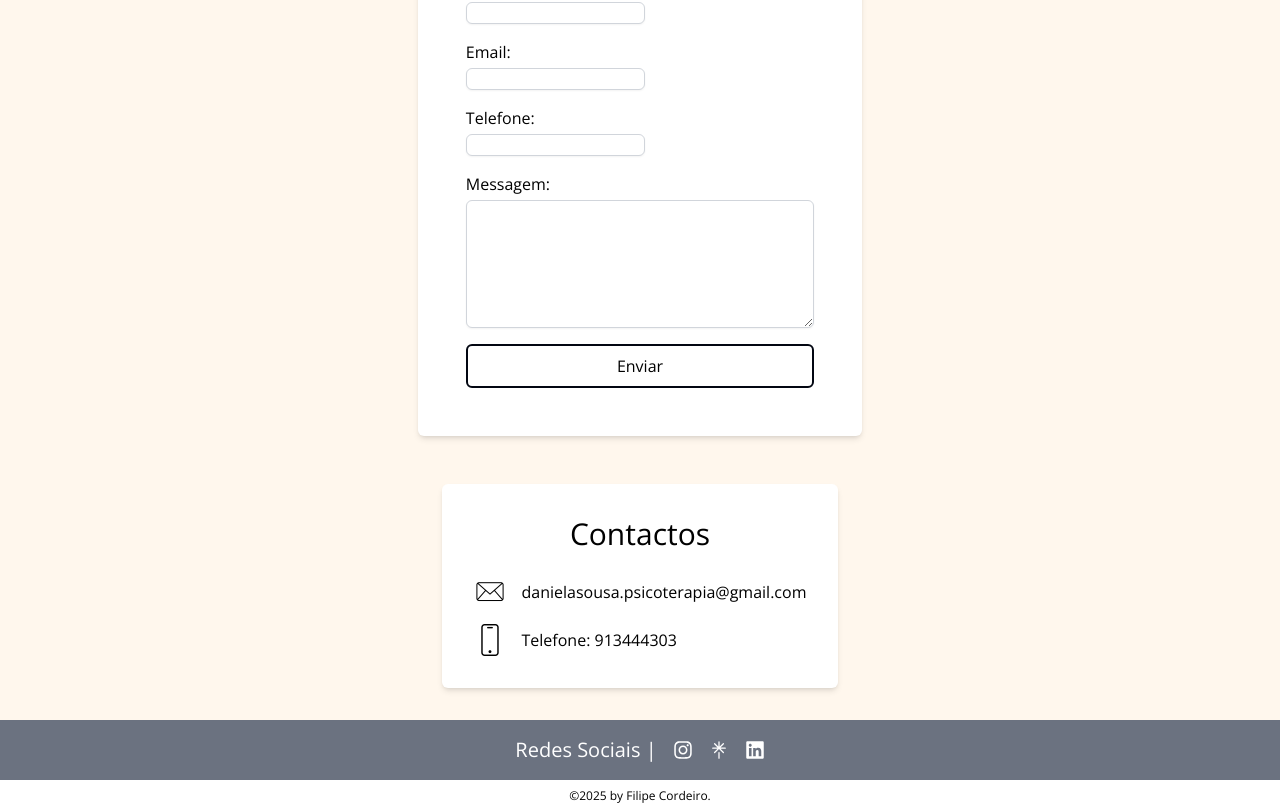
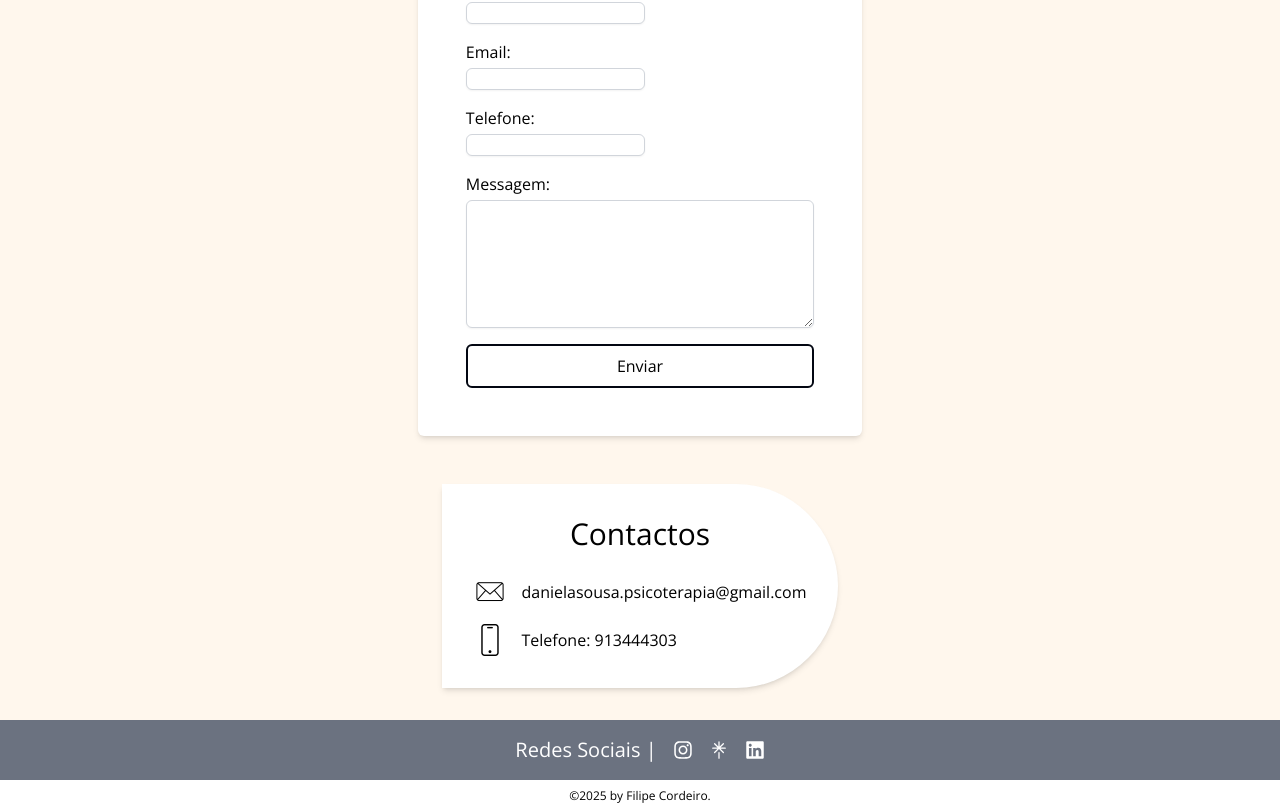
Before and after one commit to DeleteMind/site_psicologa, a Next.js app in the folder daniela-app/: page /contactos in a window 1280 px wide. Shown: the part 392-1204 px from the top of the page. Built offline with nearby package versions, Linux system fonts and the light colour scheme.

Commit message:
changed_pdf

```diff
--- a/daniela-app/app/contactos/page.tsx
+++ b/daniela-app/app/contactos/page.tsx
@@ -57,7 +57,7 @@ export default function ContactPage() {
   };
 
   return (
-    <main className="w-full  sm:p-8 flex flex-col justify-center items-center max-w-lg mx-auto gap-4">
+    <main className="w-full sm:p-8 flex flex-col justify-center items-center max-w-lg mx-auto gap-4">
       <form
         onSubmit={handleSubmit}
         className="space-y-4  flex flex-col justify-start md:items-start p-12 my-8 bg-white rounded-md shadow-md"
@@ -121,7 +121,7 @@ export default function ContactPage() {
       </form>
 
 
-      <section className="flex flex-col gap-4 py-8 px-4 sm:px-8 bg-white rounded-md shadow-md">
+      <section className="flex flex-col gap-4 py-8 px-4 sm:px-8 bg-white rounded-e-full shadow-md">
         <h2 className="text-2xl text-center sm:text-3xl mb-2">Contactos</h2>
         <div className="flex flex-col sm:flex-row items-center gap-4">
           <img src="Icons/email.png" alt="Email Icon" className="w-6 h-6 sm:w-8 sm:h-8" />
--- a/daniela-app/app/sobre/page.tsx
+++ b/daniela-app/app/sobre/page.tsx
@@ -28,7 +28,7 @@ export default function SobrePage() {
           <p className='mb-4'>Sou a Daniela Sousa, Psicóloga Clínica, mestre em Psicoterapia Cognitiva - Comportamental e Integrativa, pela Faculdade de Psicologia da Universidade de Lisboa. Interesso-me especialmente pelas relações humanas e pela forma como o nosso sistema nervoso se modifica à medida que vamos criando novas relações interpessoais.</p>
           <p className='mb-4'>Na sala da terapia, importa-me acolher cada pessoa no seu todo, com aceitação e curiosidade para conhecer as suas vulnerabilidades, defesas e recursos. Considero importante ajustar as formas de intervenção às individualidades de cada um, por sermos todos únicos e não gostar de catalogar. É na relação terapêutica que se cria espaço para a consciência dos processos internos e, se potencia a mudança.</p>
           <p className='mb-4'>Frequento a formação avançada em psicoterapia na Associação Portuguesa de Terapias Cognitiva, Comportamental e Integrativa (APTCCI). Paralelamente, tenho vindo a fazer formações que me permitem conhecer melhor a relação entre o corpo e a mente, e entender mais sobre processos interpessoais, tendo especial interesse pela Terapia Focada na Emoções, Terapia Interpessoal Reconstrutiva, e Terapia Somática.</p>
-            <a href="/Test.pdf" target="_blank" rel="pdf_File" className='flex flex-row items-center gap-4 mt-4'>
+            <a href="/Cv_para_site.pdf" target="_blank" rel="pdf_File" className='flex flex-row items-center gap-4 mt-4'>
             <img src="/Icons/pdf.png" alt='pdfIcons' className='w-6 h-6 sm:w-8 sm:h-8'></img>Formação/Curriculo
             </a>
         </div>
```
Also changed, not shown: 1 other file (tests, documents, lock files or other folders).
